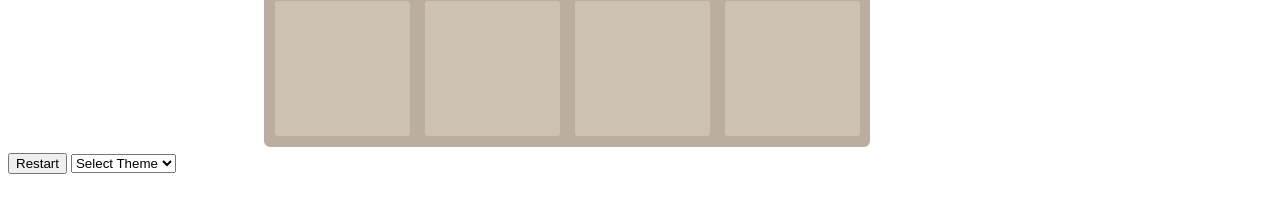
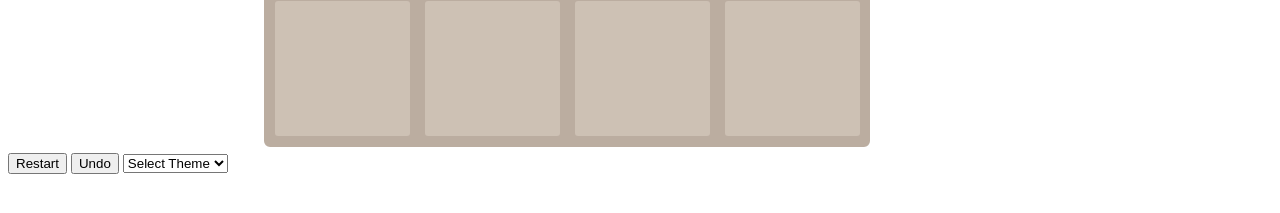
Before and after one commit to jbetz34/jbetz34.github.io, a Jekyll site: the page docs/2048.html, which Jekyll copies as it is, in a window 1280 px wide. Shown: the part 624-837 px from the top of the page. Built offline with Jekyll 4.4.1, drawn with Linux system fonts in a browser that asks for light colours.

Commit message:
Update 2048.html
Add undo button

```diff
--- a/docs/2048.html
+++ b/docs/2048.html
@@ -90,6 +90,7 @@
     </div>
     <div id="bottom-buttons">
         <button onclick="initialize()">Restart</button>
+        <button onclick="undo()">Undo</button>
         <select id="theme-selector" onchange="changeTheme(this)">
             <option value="">Select Theme</option>
             <option value="standard">Standard</option>
```
